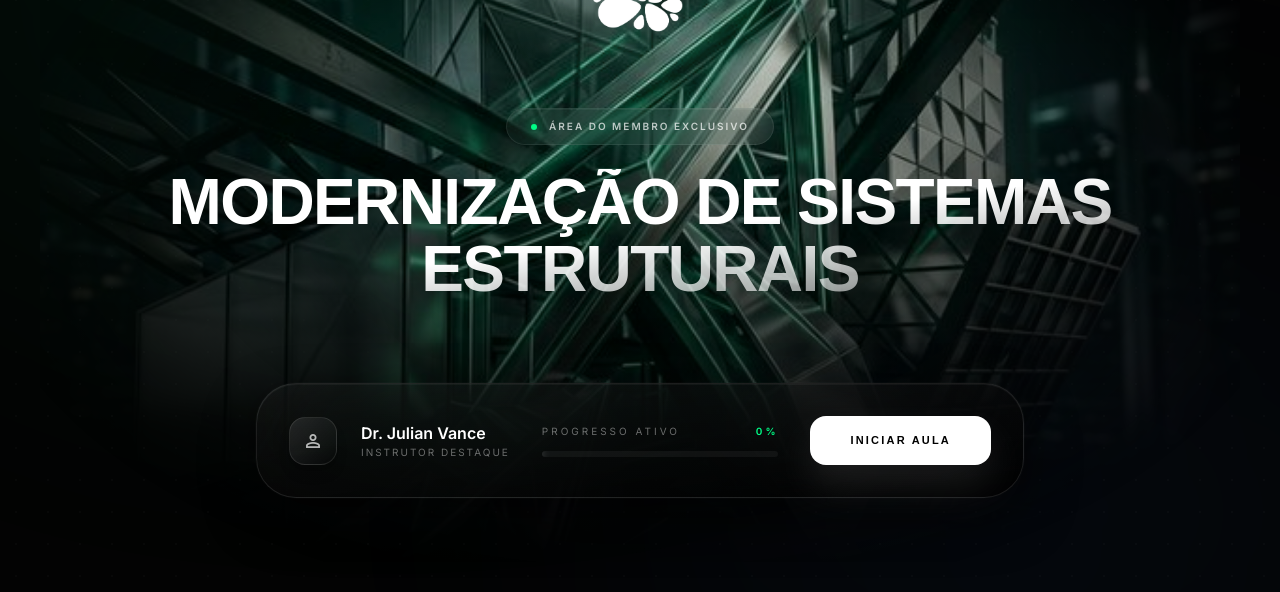
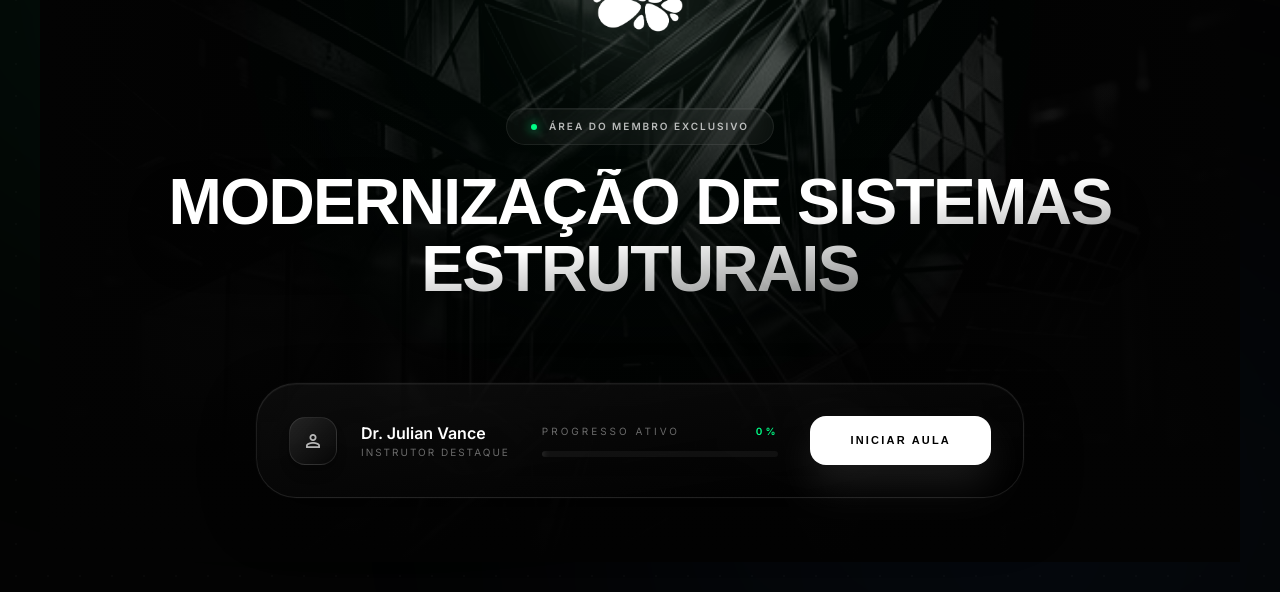
Before and after one commit to SnowkzzZ/atlacademy, a React (Vite) app: page / in a window 1280 px wide. Shown: the part 208-800 px from the top of the page. Built offline with nearby package versions, Linux system fonts and the light colour scheme; no server answers; the database is empty.

Commit message:
Darken hero image and fade explicitly using linear gradients

```diff
--- a/src/pages/Dashboard.tsx
+++ b/src/pages/Dashboard.tsx
@@ -64,18 +64,16 @@ const Dashboard: React.FC = () => {
                         initial={{ scale: 1.05, opacity: 0 }}
                         animate={{ scale: 1, opacity: 1 }}
                         transition={{ duration: 1.5, ease: "easeOut" }}
-                        className="absolute inset-0 z-0 h-full overflow-hidden"
-                        style={{
-                            maskImage: 'radial-gradient(ellipse at center, rgba(0,0,0,1) 30%, rgba(0,0,0,0) 80%)',
-                            WebkitMaskImage: 'radial-gradient(ellipse at center, rgba(0,0,0,1) 30%, rgba(0,0,0,0) 80%)'
-                        }}
+                        className="absolute inset-0 z-0 h-full overflow-hidden bg-[#030303]"
                     >
                         {heroCourse?.thumbnailUrl ? (
-                            <img src={heroCourse.thumbnailUrl} className="w-full h-full object-cover opacity-100 brightness-105 object-center" alt="" />
+                            <img src={heroCourse.thumbnailUrl} className="w-full h-full object-cover opacity-60 brightness-[0.5] grayscale contrast-125 mix-blend-luminosity object-center" alt="" />
                         ) : (
                             <div className="absolute inset-0 bg-primary opacity-5 blur-[120px] rounded-full scale-125"></div>
                         )}
-                        <div className="absolute inset-0 bg-gradient-to-t from-[#030303] via-[#030303]/40 to-transparent"></div>
+                        <div className="absolute inset-y-0 left-0 w-1/2 md:w-1/3 bg-gradient-to-r from-[#030303] via-[#030303]/60 to-transparent"></div>
+                        <div className="absolute inset-y-0 right-0 w-1/2 md:w-1/3 bg-gradient-to-l from-[#030303] via-[#030303]/60 to-transparent"></div>
+                        <div className="absolute inset-x-0 bottom-0 h-2/3 bg-gradient-to-t from-[#030303] via-[#030303]/80 to-transparent"></div>
                     </motion.div>
 
                     <div className="relative z-10 flex flex-col items-center text-center space-y-4 w-full max-w-5xl pt-16 pb-0 md:py-16">
```
